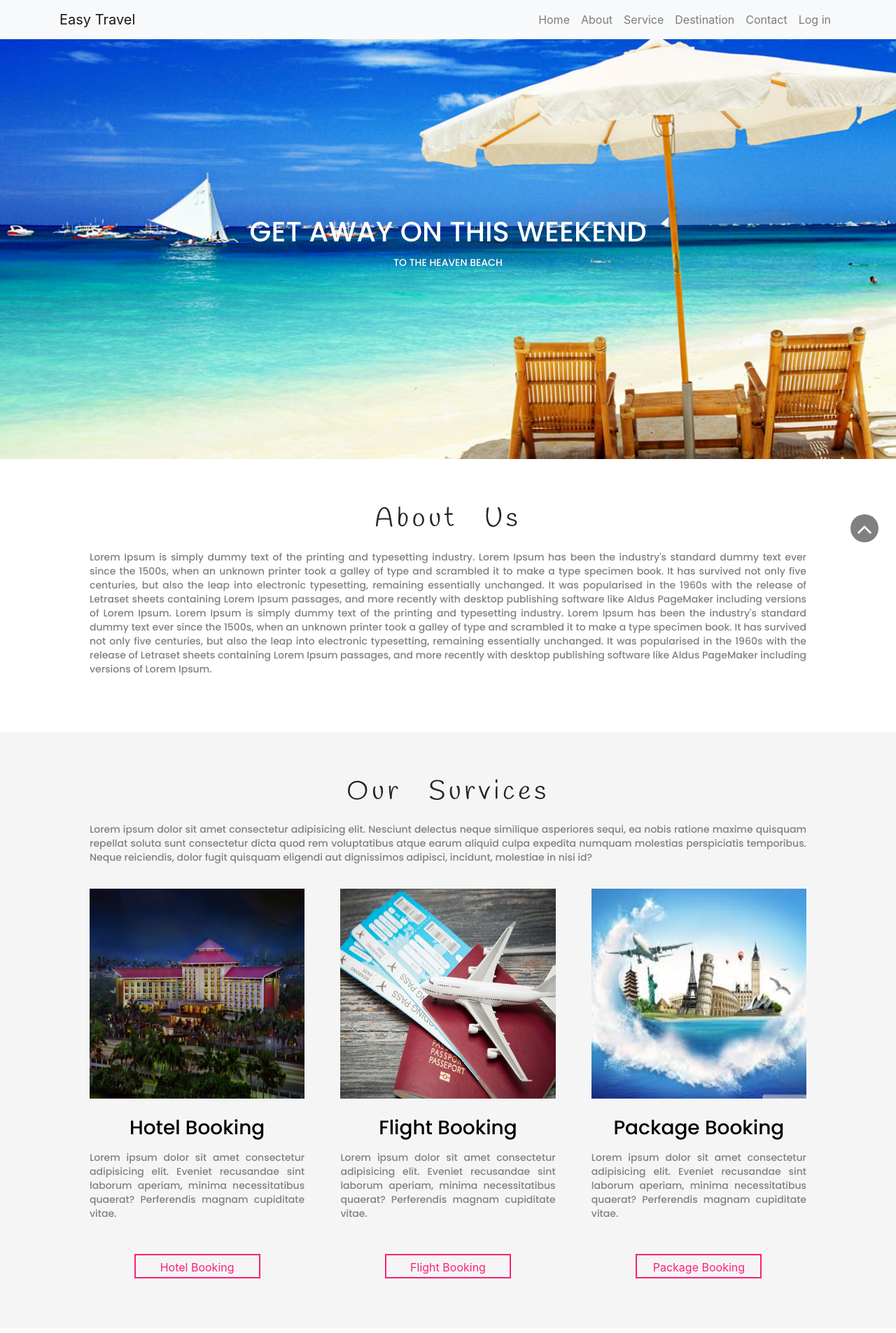
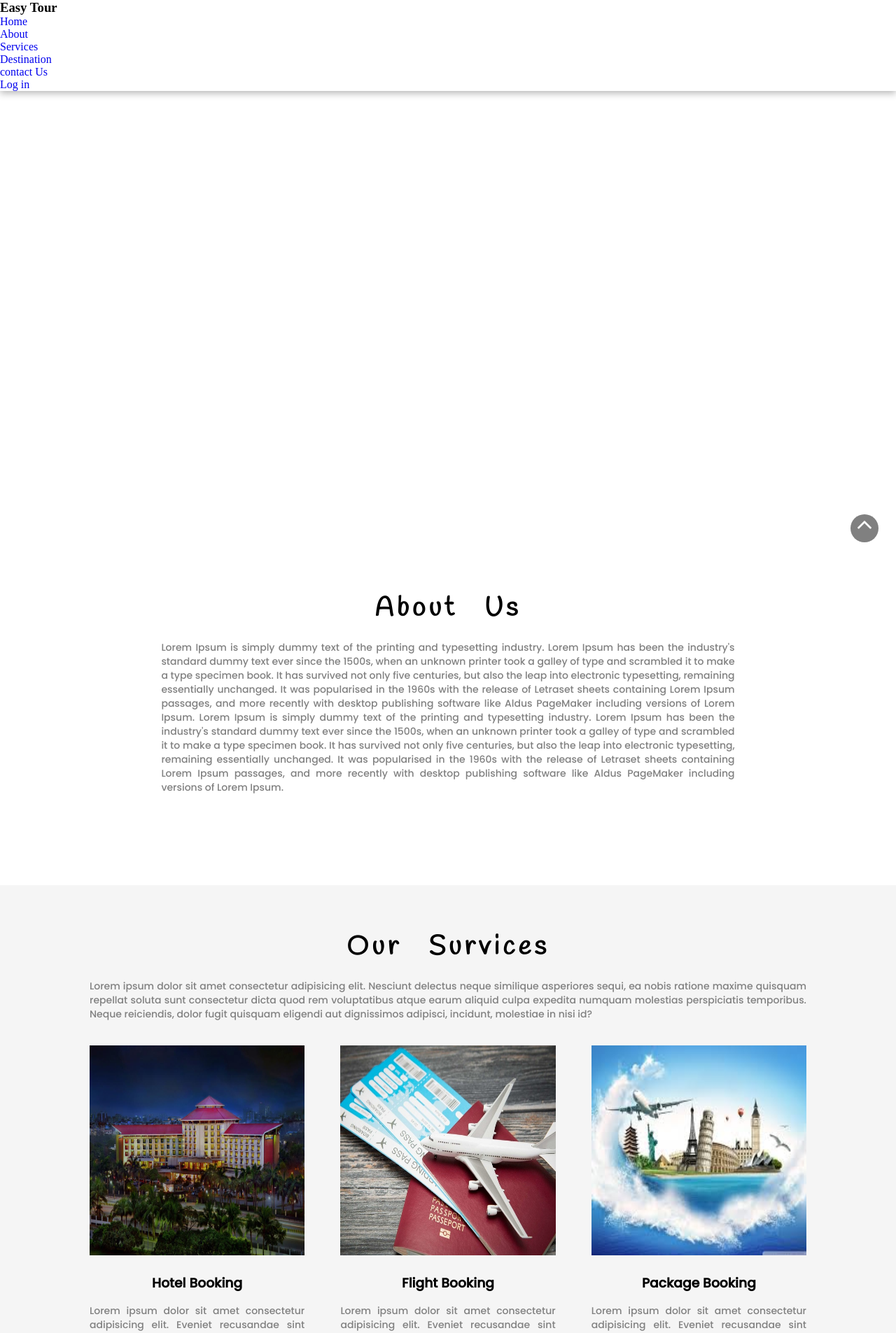
Before and after one commit to rahibulbulrahi/Travel-Management-System, a PHP site: page / in a window 1280 px wide. Shown: the top 1905 px of the page at 70% size. Run offline with PHP 8.4, Linux system fonts and the light colour scheme; some libraries are stand-ins or nearby versions.

Commit message:
header fixing

```diff
--- a/header.php
+++ b/header.php
@@ -3,45 +3,10 @@
 <head>
     <meta charset="UTF-8">
     <meta name="viewport" content="width=device-width, initial-scale=1.0">
-    <link rel="stylesheet" href="https://maxcdn.bootstrapcdn.com/bootstrap/4.0.0/css/bootstrap.min.css" integrity="sha384-Gn5384xqQ1aoWXA+058RXPxPg6fy4IWvTNh0E263XmFcJlSAwiGgFAW/dAiS6JXm" crossorigin="anonymous">
     <link rel="stylesheet" type="text/css" href="style/header.css">
+    <meta http-equiv="X-UA-Compatible" content="ie-edge" />
 </head>
 <body>
-    <script src="https://code.jquery.com/jquery-3.2.1.slim.min.js" integrity="sha384-KJ3o2DKtIkvYIK3UENzmM7KCkRr/rE9/Qpg6aAZGJwFDMVNA/GpGFF93hXpG5KkN" crossorigin="anonymous"></script>
-    <script src="https://cdnjs.cloudflare.com/ajax/libs/popper.js/1.12.9/umd/popper.min.js" integrity="sha384-ApNbgh9B+Y1QKtv3Rn7W3mgPxhU9K/ScQsAP7hUibX39j7fakFPskvXusvfa0b4Q" crossorigin="anonymous"></script>
-    <script src="https://maxcdn.bootstrapcdn.com/bootstrap/4.0.0/js/bootstrap.min.js" integrity="sha384-JZR6Spejh4U02d8jOt6vLEHfe/JQGiRRSQQxSfFWpi1MquVdAyjUar5+76PVCmYl" crossorigin="anonymous"></script>
 
-    <nav class="navbar navbar-expand-lg navbar-light bg-light sticky-top">
-        <div class="container">
-            <a class="navbar-brand" href="#">Easy Travel</a>
-            <button class="navbar-toggler" type="button" data-toggle="collapse" data-target="#navbarSupportedContent" aria-controls="navbarSupportedContent" aria-expanded="false" aria-label="Toggle navigation">
-                <span class="navbar-toggler-icon"></span>
-            </button>
-
-  <div class="collapse navbar-collapse" id="navbarSupportedContent">
-        <ul class="navbar-nav mr-auto w-100 justify-content-end">
-            <li class="nav-item">
-                <a class="nav-link" href="#home">Home <span class="sr-only">(current)</span></a>
-            </li>
-            <li class="nav-item">
-                <a class="nav-link" href="#about">About</a>
-            </li>
-            <li class="nav-item">
-                <a class="nav-link" href="#service">Service</a>
-            </li>
-            <li class="nav-item">
-                <a class="nav-link" href="#destination">Destination</a>
-            </li>
-            <li class="nav-item">
-                <a class="nav-link" href="#contact">Contact</a>
-            </li>
-            <li class="nav-item">
-                <a class="nav-link" href="#login">Log in</a>
-            </li>
-        </ul>
-
-    </div>
-  </div>
-</nav>
 </body>
 </html>
--- a/index.php
+++ b/index.php
@@ -7,11 +7,27 @@
     <link rel="stylesheet" href="style/index.css">
     <script src="https://kit.fontawesome.com/a076d05399.js"></script>
     <script src="https://code.jquery.com/jquery-3.5.1.js"></script>
+    <meta http-equiv="X-UA-Compatible" content="ie-edge" />
   </head>
   <body>
+    <section data-index="0" class="home">
     <div class="main-container" id="home">
       <!--Navbar Start-->
-      <?php include('header.php') ?>
+      <header>
+        <nav>
+            <h1>Easy Tour</h1>
+            <ul>
+            <li><a data-page="home" href="#home">Home</a></li>
+            <li><a data-page="about" href="#about">About</a></li>
+            <li><a data-page="service" href="#service">Services</a></li>
+            <li><a data-page="destination" href="#destination">Destination</a></li>
+            <li><a data-page="ontact" href="#contact">contact Us</a></li>
+            <li><a href="#login">Log in</a></li>
+            </ul>
+        </nav>
+    </header>
+
+    <script src="js/header.js"></script>
       <!--Navbar Finish-->
       <!--Banner-->
       <div class="banner_image">
@@ -20,8 +36,10 @@
           <p>TO THE HEAVEN BEACH</p>
         </div>
       </div>
+      </section>
       <!--Banner Finish-->
       <!--About-->
+      <section data-index="1" class="about">
       <div class="about" id="about">
         <h1 class="title">About Us</h1>
         <p class="about_para">Lorem Ipsum is simply dummy text of the printing and typesetting industry.
@@ -38,8 +56,10 @@
           Lorem Ipsum passages, and more recently with desktop publishing software like Aldus PageMaker including
           versions of Lorem Ipsum.</p>
       </div>
+      </section>
       <!--Aboust Finish-->
       <!--Services-->
+      <section data-index="2" class="service">
       <div class="services" id="service">
         <h1 class="title">Our Survices</h1>
         <p class="about_para">Lorem ipsum dolor sit amet consectetur adipisicing elit. Nesciunt delectus neque similique asperiores sequi, ea nobis ratione maxime quisquam repellat soluta sunt consectetur dicta quod rem voluptatibus atque earum aliquid culpa expedita numquam molestias perspiciatis temporibus. Neque reiciendis, dolor fugit quisquam eligendi aut dignissimos adipisci, incidunt, molestiae in nisi id?</p>
@@ -65,8 +85,10 @@
           </div>
         </div>
       </div>
+      </section>
       <!--Services Finish-->
       <!--Destination-->
+      <section data-index="3" class="destination">
       <div class="destination" id="destination">
         <h1 class="title">Destination</h1>
         <div class="destination_wrapper">
@@ -94,8 +116,10 @@
           </div>
         </div>
       </div>
+      </section>
       <!--Destination Finish-->
       <!--Contact-->
+      <section data-index="4" class="contact">
       <div class="contact_us" id="contact">
         <h1 class="title">Contact Us</h1>
         <div class="form_wrapepr">
@@ -113,6 +137,7 @@
           </div>
         </div>
       </div>
+      </section>
       <!--Contact Finish-->
       <!--Footer-->
       <div class="footer">
--- a/style/header.css
+++ b/style/header.css
@@ -0,0 +1,11 @@
+@import url('https://fonts.googleapis.com/css2?family=Poppins:wght@500&display=swap');
+@import url('https://fonts.googleapis.com/css2?family=Handlee&family=Poppins:wght@500&display=swap');
+
+/*
+    font-family: 'Poppins', sans-serif;
+    font-family: 'Handlee', cursive;
+*/
+header
+{
+    box-shadow: 0px 3px 10px rgba(0, 0, 0, 0.3);
+}
--- a/style/index.css
+++ b/style/index.css
@@ -37,7 +37,7 @@
     line-height: 35px;
     margin: 25px auto 0;
     text-align: center;
-    color: #fb2274;
+    color: #fb2275;
 }
 .btn a:hover
 {
@@ -48,11 +48,14 @@
     position: relative;
 }
 /*Navigation bar*/
-
+header
+{
+    box-shadow: 0px 3px 10px rgba(0, 0, 0, 0.3);
+}
 /*Banner Image*/
 .banner_image
 {
-    background: url("../images/banner.png") no-repeat top center;
+  /*  background: url("../images/banner.png") no-repeat top center;*/
     background-size: cover;
     width: 100%;
     height: 600px;
```
Also changed, not shown: need.txt (+51 -0 lines), js/header.js (added), js/indeximage.js (deleted).
